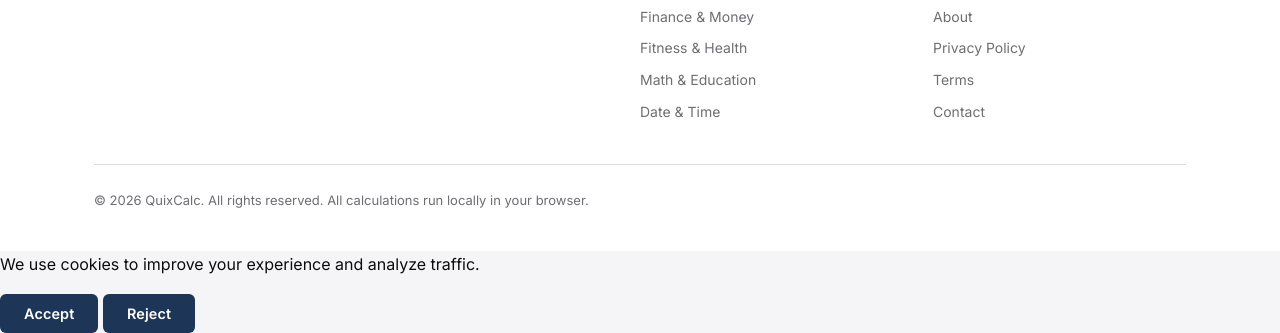
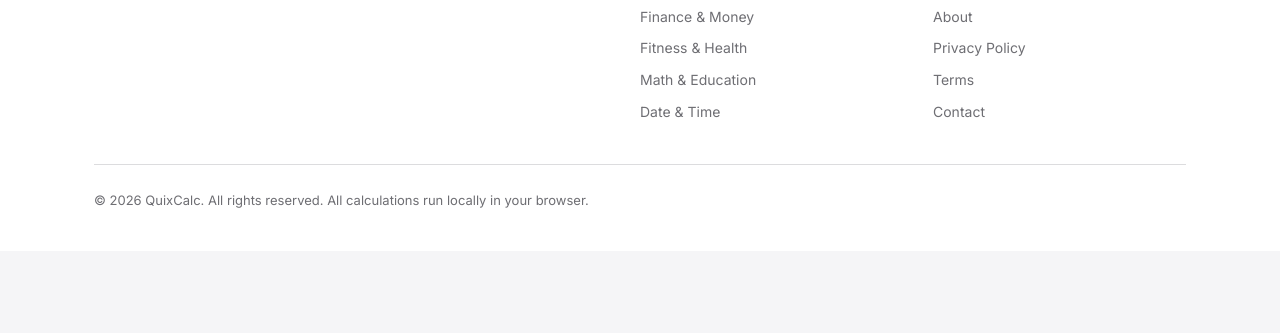
Before and after one commit to Ervin390/Calc, an Eleventy site: page src/index.njk in a window 1280 px wide. Shown: the part 4096-4429 px from the top of the page. After the commit the page ends 4347 px from the top, so only its background shows below. Built offline with nearby package versions, Linux system fonts and the light colour scheme; Eleventy itself is replaced by a stand-in of ours; files that its build step writes are made by us from their sources.

Commit message:
Update layout.njk5

```diff
--- a/src/_includes/layout.njk
+++ b/src/_includes/layout.njk
@@ -349,13 +349,6 @@
         })();
     </script>
 
-<div id="cookie-banner">
-  <p>
-    We use cookies to improve your experience and analyze traffic.
-  </p>
-  <button id="cookie-accept">Accept</button>
-  <button id="cookie-reject">Reject</button>
-</div>
 <div id="cookie-banner" class="cookie-banner">
     <div class="cookie-box">
 
```
